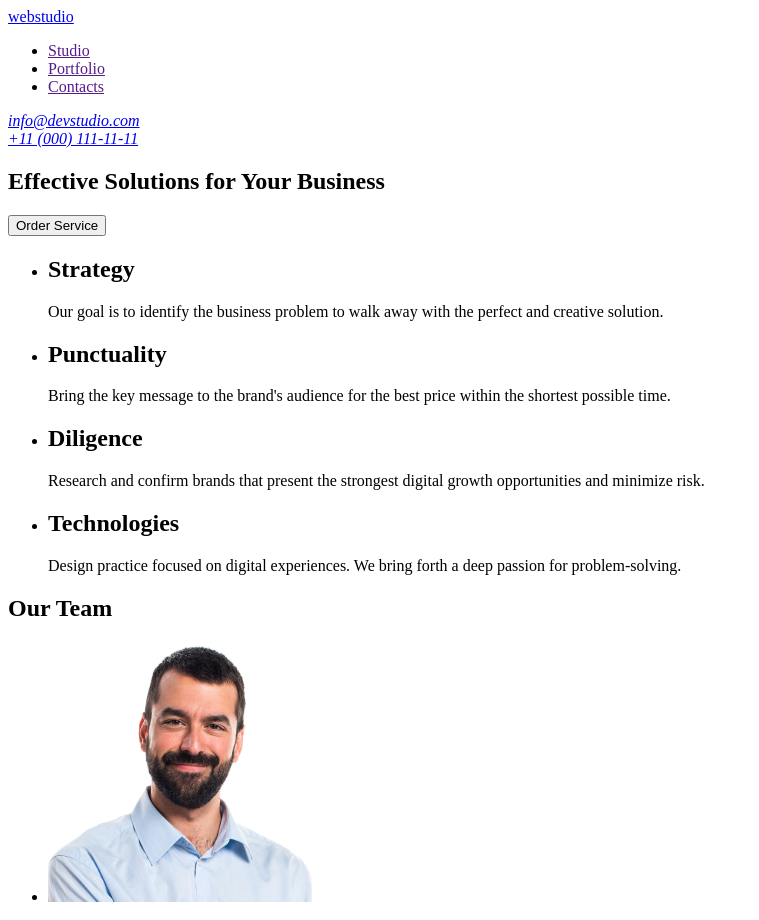
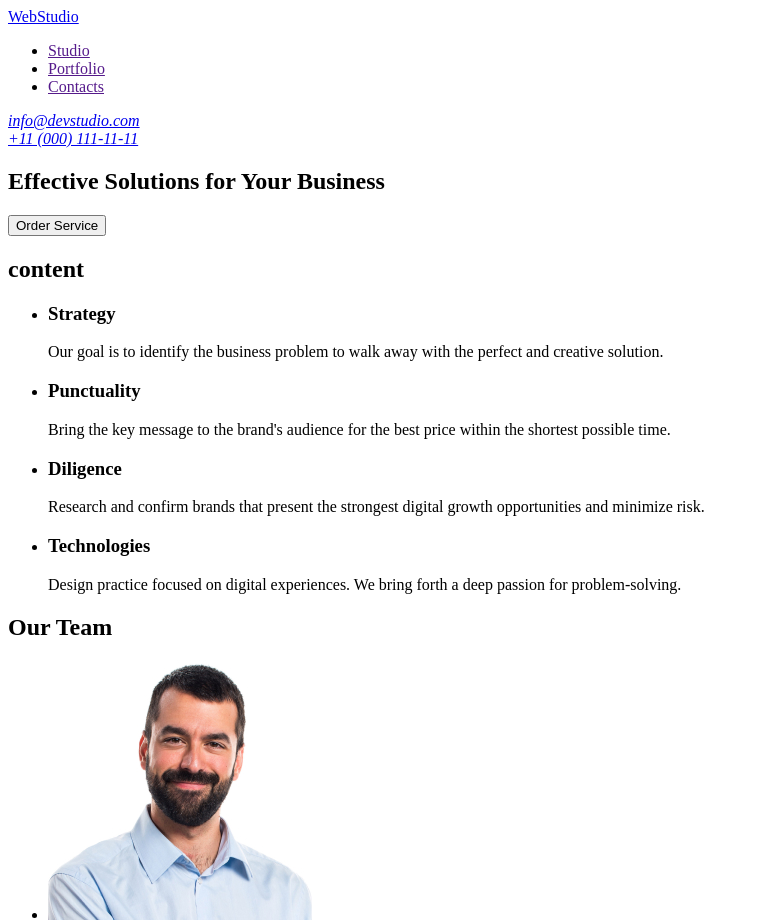
Before and after one commit to SergiySyrotkin/goit-markup-hw-01, a plain HTML site: page index.html in a window 1280 px wide. Shown: the top 920 px of the page, without its empty margins (0-759 px from the left). Drawn offline with Linux system fonts and the light colour scheme.

Commit message:
update 1 hw1

```diff
--- a/index.html
+++ b/index.html
@@ -8,22 +8,23 @@
 <body>
 
     <header>
-        <a href="./index.html">webstudio</a>
+
         <nav>
-            <section>
+            <a href="./index.html">WebStudio</a>
+
             <ul>
                 <li><a href="" target="_blank" >Studio</a></li>
                 <li><a href="" target="_blank" >Portfolio</a></li>
                 <li><a href="" target="_blank" >Contacts</a></li>
             </ul>
-            </section>
+
         </nav>
-            <section>
+
         <address>
                 <a href="mailto:info@devstudio.com">info@devstudio.com</a><br />
                 <a href="tel:+110001111111">+11 (000) 111-11-11</a><br />
         </address>
-        </section>
+
     </header>
 
     <main>
@@ -34,23 +35,24 @@
         <button type="button">Order Service</button>
         </section>
             <section>
+                <h2>content</h2>
             <ul>
                 <li>
-            <h2>Strategy</h2>
+            <h3>Strategy</h3>
             <p>
             Our goal is to identify the business problem to walk away with the perfect and creative solution.
             </p>
                 </li>
                 <li>
-            <h2>Punctuality</h2>
+            <h3>Punctuality</h3>
             <p>Bring the key message to the brand's audience for the best price within the shortest possible time.</p>
                 </li>
                 <li>
-            <h2>Diligence</h2>
+            <h3>Diligence</h3>
             <p>Research and confirm brands that present the strongest digital growth opportunities and minimize risk.</p>
                 </li>
                 <li>
-            <h2>Technologies</h2>
+            <h3>Technologies</h3>
             <p>Design practice focused on digital experiences. We bring forth a deep passion for problem-solving.</p>
                 </li>
             </ul>
@@ -85,7 +87,7 @@
     </main>
 
     <footer>
-        <a href="./index.html">webstudio</a>
+        <a href="./index.html">WebStudio</a>
         <p>
             Increase the flow of customers and sales for your business with digital marketing & growth solutions.
         </p>
```
Also changed, not shown: 1 other file.
